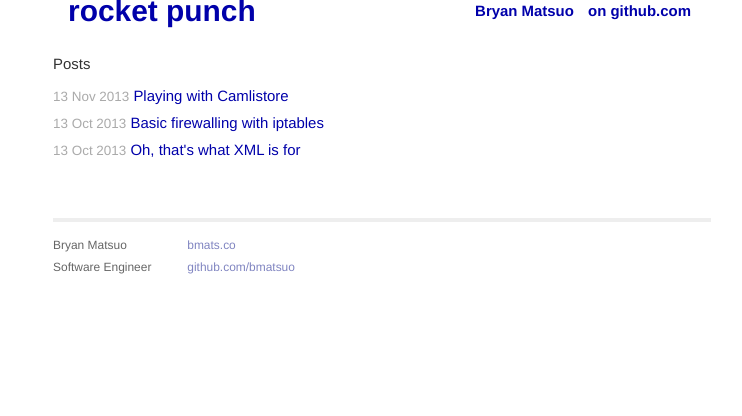
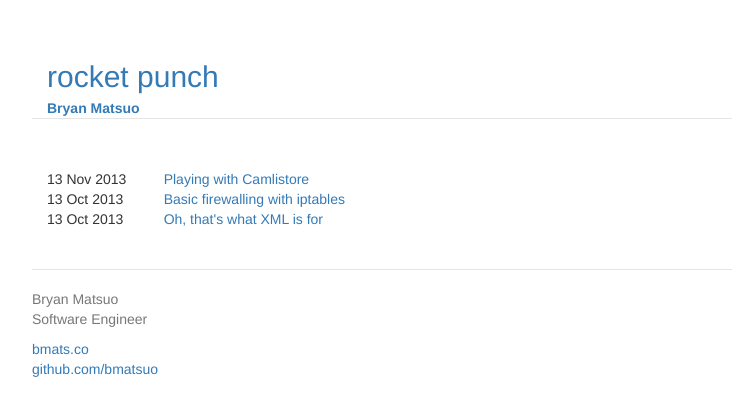
Before and after one commit to bmatsuo/bmatsuo.github.io, a Jekyll site: the page built from index.html, in a window 1280 px wide. Shown: the top 416 px of the page, without its empty margins (258-1000 px from the left). Built offline with Jekyll 4.4.1, drawn with Linux system fonts in a browser that asks for light colours; nearby versions of some CDN libraries.

Commit message:
styling fixes

```diff
--- a/_layouts/default.html
+++ b/_layouts/default.html
@@ -14,29 +14,25 @@
 
         <!-- Custom CSS -->
         <link rel="stylesheet" href="/css/main.css">
+        <link rel="stylesheet" href="/css/jumbotron.css">
 
     </head>
     <body>
         <div class="container">
 
             <div class="site">
-                <div class="header row">
-                    <div class="title col-lg-6 col-md-6 col-sm-6 col-xs-6">
-                        <strong><a href="/">{{ site.name }}</a></strong>
-                    </div>
-                    <div class="class-lg-6 col-md-6 col-sm-6 col-xs-6">
-                        <ul class="list-inline pull-right">
-                            <li><a href="http://bmats.co">Bryan Matsuo</a></li>
-                            <li><a href="http://github.com/bmatsuo/">on github.com</a></li>
-                        </ul>
-                    </div>
+                <div class="header row marketing">
+                    <span class="title col-lg-9 col-md-9 col-sm-9 col-xs-9">
+                        <h2><a href="/">{{ site.name }}</a></h2>
+                        <strong><a href="http://bmats.co">Bryan Matsuo</a></strong>
+                    </span>
                 </div>
 
-                <div class="row">
+                <div class="row marketing">
                     {{ content }}
                 </div>
 
-                <div class="footer row">
+                <div class="footer row marketing">
                     <div class="contact">
                         <p>
                         Bryan Matsuo<br/>
--- /dev/null
+++ b/css/jumbotron.css
@@ -0,0 +1,79 @@
+/* Space out content a bit */
+body {
+    padding-top: 20px;
+    padding-bottom: 20px;
+}
+
+/* Everything but the jumbotron gets side spacing for mobile first views */
+.header,
+.marketing,
+.footer {
+    padding-left: 15px;
+    padding-right: 15px;
+}
+
+/* Custom page header */
+.header {
+    border-bottom: 1px solid #e5e5e5;
+}
+/* Make the masthead heading the same height as the navigation */
+.header h3 {
+    margin-top: 0;
+    margin-bottom: 0;
+    line-height: 40px;
+    padding-bottom: 19px;
+}
+
+/* Custom page footer */
+.footer {
+    padding-top: 19px;
+    color: #777;
+    border-top: 1px solid #e5e5e5;
+}
+
+/* Customize container */
+@media (min-width: 768px) {
+    .container {
+        max-width: 730px;
+    }
+}
+.container-narrow > hr {
+    margin: 30px 0;
+}
+
+/* Main marketing message and sign up button */
+.jumbotron {
+    text-align: center;
+    border-bottom: 1px solid #e5e5e5;
+}
+.jumbotron .btn {
+    font-size: 21px;
+    padding: 14px 24px;
+}
+
+/* Supporting marketing content */
+.marketing {
+    margin: 40px 0;
+}
+.marketing p + h4 {
+    margin-top: 28px;
+}
+
+/* Responsive: Portrait tablets and up */
+@media screen and (min-width: 768px) {
+    /* Remove the padding we set earlier */
+    .header,
+    .marketing,
+    .footer {
+        padding-left: 0;
+        padding-right: 0;
+    }
+    /* Space out the masthead */
+    .header {
+        margin-bottom: 30px;
+    }
+    /* Remove the bottom border on the jumbotron for visual effect */
+    .jumbotron {
+        border-bottom: 0;
+    }
+}
--- a/css/main.css
+++ b/css/main.css
@@ -1,44 +1,10 @@
-/*****************************************************************************/
-/*
-/* Common
-/*
-/*****************************************************************************/
-
-/* Global Reset */
-* {
-  margin: 0;
-  padding: 0;
-}
-
-html, body { height: 100%; }
-
-body {
-  background-color: #FFF;
-  font: 13.34px Helvetica, Arial, sans-serif;
-  font-size: small;
-  text-align: center;
-}
-
-h1, h2, h3, h4, h5, h6 {
-  font-size: 100%; }
-
-h1 { margin-bottom: 1em; }
-p { margin: 1em 0; }
-
-a         { color: #00a; }
-a:hover   { color: #000; }
-a:visited { color: #5F125F; }
-
-table {
-  font-size: inherit;
-  font: 100%;
-}
 
 /*****************************************************************************/
 /*
 /* Home
 /*
 /*****************************************************************************/
+/*
 ul.posts {
   list-style-type: none;
   margin-bottom: 2em;
@@ -50,9 +16,12 @@ ul.posts li {
 
 ul.posts span {
   color: #aaa;
+  */
   /* font-family: Monaco, "Courier New", monospace; */
+  /*
   font-size: 90%;
 }
+*/
 
 /*****************************************************************************/
 /*
@@ -60,6 +29,11 @@ ul.posts span {
 /*
 /*****************************************************************************/
 
+.site .header .title h2 {
+    margin-top: 0px;
+    margin-bottom: 5px;
+}
+/*
 .site {
   font-size: 115%;
   text-align: justify;
@@ -133,6 +107,7 @@ ul.posts span {
 .site .footer .rss img {
   border: 0;
 }
+*/
 
 /*****************************************************************************/
 /*
@@ -141,6 +116,7 @@ ul.posts span {
 /*****************************************************************************/
 
 /* standard */
+/*
 .post pre {
   border: 1px solid #ddd;
   background-color: #eef;
@@ -160,8 +136,10 @@ ul.posts span {
 .post pre code {
   border: none;
 }
+*/
 
 /* terminal */
+/*
 .post pre.terminal {
   border: 1px solid #000;
   background-color: #333;
@@ -171,3 +149,4 @@ ul.posts span {
 .post pre.terminal code {
   background-color: #333;
 }
+*/
--- a/index.html
+++ b/index.html
@@ -3,12 +3,15 @@ layout: default
 title: Rocket Punch!
 ---
 <div id="home">
-    <h2>Posts</h2>
-    <ul class="posts">
+    <ul class="posts list-unstyled">
         {% for post in site.posts %}
         <li>
-            <span>{{ post.date | date_to_string }}</span>
-            <a href="{{ post.url }}">{{ post.title }}</a>
+            <span class="col-lg-2 col-md-2 col-sm-2 col-xs-2">
+                {{ post.date | date_to_string }}
+            </span>
+            <span class="col-lg-10 col-md-10 col-sm-10 col-xs-10">
+                <a href="{{ post.url }}">{{ post.title }}</a>
+            </span>
         </li>
         {% endfor %}
     </ul>
```
